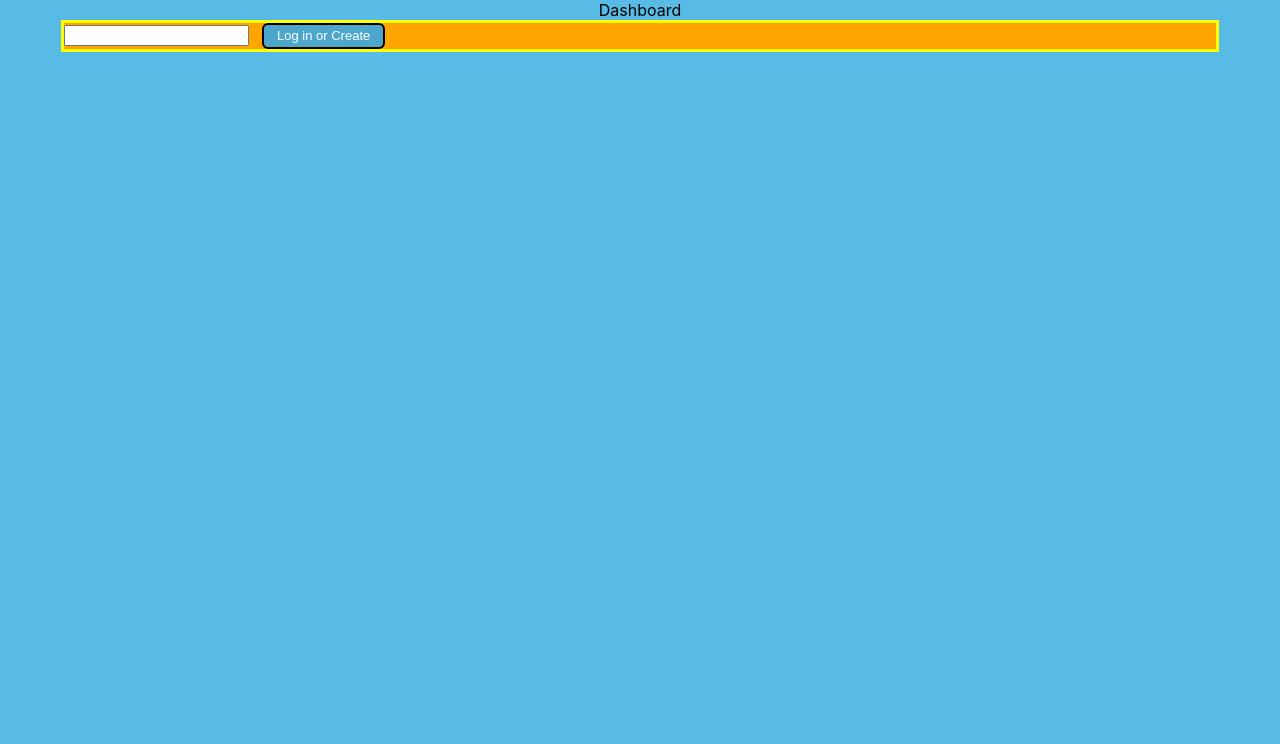
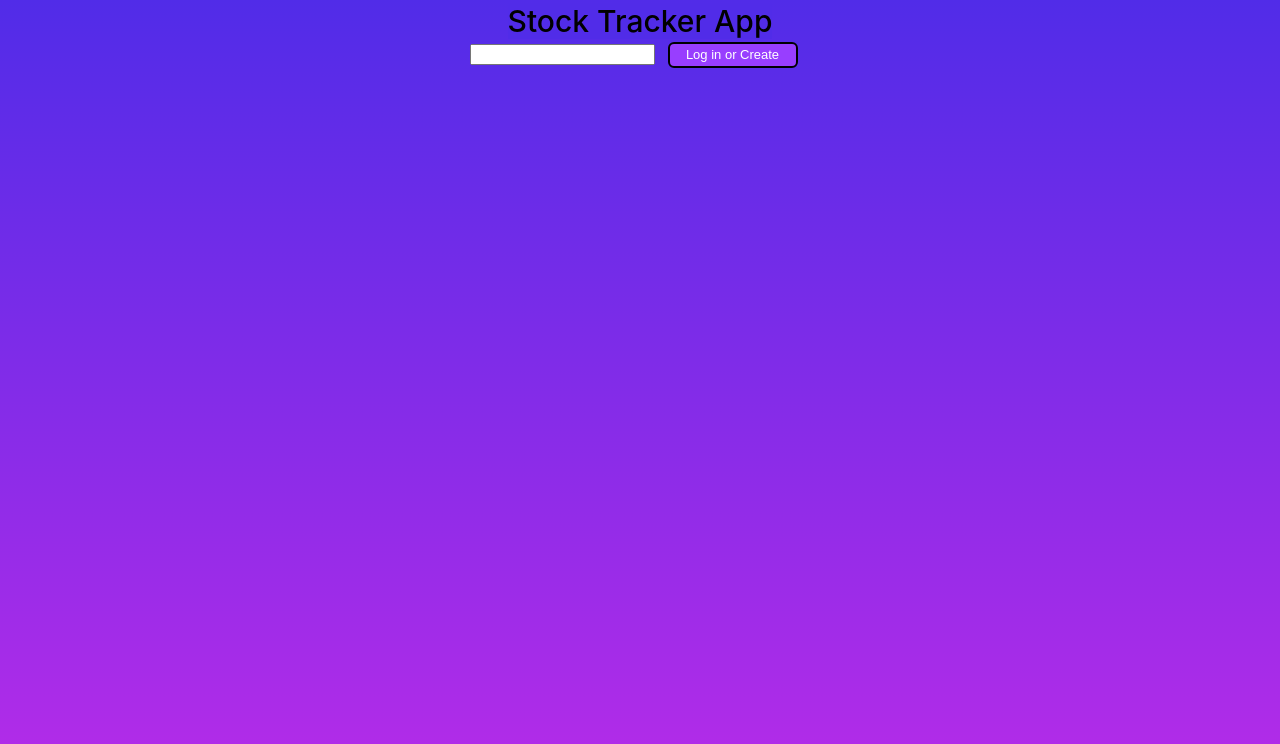
Before and after one commit to SladeInSeat/GA-Project3-StockTracker, a React (Create React App) app in the folder client/: page / in a window 1280 px wide. Shown: the top 744 px of the page. Built offline with nearby package versions, Linux system fonts and the light colour scheme.

Commit message:
styling done

```diff
--- a/client/src/components/Dashboard.js
+++ b/client/src/components/Dashboard.js
@@ -4,7 +4,9 @@ import Login from './Login.js'
 import UserDisplay from "./userDisplay.js"
 import AccountDisplay from "./accountDisplay.js"
 import SearchDisplay from './searchDisplay.js'
-import {Background, Container, DisplayContainer} from './styledComponents/Containers.js'
+import AppTitle from './styledComponents/AppTitle.js'
+import { Background, Column, DisplayContainer,
+     UserAccContainer, SearchContainer  } from './styledComponents/Containers.js'
 
 class Dashboard extends Component {
     state = {
@@ -72,10 +74,11 @@ class Dashboard extends Component {
     render() {
         return (
             <Background>
-                Dashboard
-                <Container>
+                <AppTitle>Stock Tracker App</AppTitle>
                     {this.state.user.userName ?
-                        <Container>
+                        <Column>
+                            <UserAccContainer>
+                                <DisplayContainer>
                                     <UserDisplay
                                         user={this.state.user}
                                         handleUserLogout={this.handleUserLogout}
@@ -84,22 +87,29 @@ class Dashboard extends Component {
                                         handleUserNameChange={this.handleUserNameChange}
                                         handleUserNameUpdate={this.handleUserNameUpdate}
                                     />
+                                </DisplayContainer>
+                                <DisplayContainer>
                                     <AccountDisplay
                                         userId={this.state.user._id}
                                         handleActiveAccount={this.handleActiveAccount}
                                     />
+                                </DisplayContainer>
+                            </UserAccContainer>
+                            <SearchContainer>
+                                <DisplayContainer>
                                     <SearchDisplay
                                         userId={this.state.user._id}
                                         activeAccount={this.state.activeAccount}
                                     />
-                        </Container>
+                                </DisplayContainer>
+                            </SearchContainer>
+                        </Column>
                         :
                         <Login
                             logInQeury={this.logInQeury}
                             handleLogInChange={this.handleLogInChange}
                             handleLoginQuery={this.handleLoginQuery}
                         />}
-                </Container>
             </Background>
         )
     }
--- a/client/src/components/accountDisplay.js
+++ b/client/src/components/accountDisplay.js
@@ -116,19 +116,20 @@ class accountDisplay extends Component {
     render() {
         return (
             <div>
-                <DisplayTitle>Account Display</DisplayTitle>
+                <DisplayTitle>Account: {this.state.account.accountName}</DisplayTitle>
                 {this.props.userId ?
                     <div>
-                        Account Name: {this.state.account.accountName}<br></br>
+                        <br></br>
                         <input
                             type="text"
                             value={this.state.newAccountName}
                             onChange={this.handleAccountNameChange}
                         />
-                        <Button onClick={this.handleAccountNameUpdate}>Edit Account Name</Button>
-                        <Button onClick={this.handleAccountCreate}>Create New Account</Button>
+                        <Button onClick={this.handleAccountNameUpdate}>Edit Account</Button>
                         <br></br>
-                        <Button onClick={this.handleAccountDelete}>Delete this Account</Button>
+                        <Button onClick={this.handleAccountCreate}>Create Account</Button>
+                        <br></br>
+                        <Button onClick={this.handleAccountDelete}>Delete Account</Button>
                     </div>
                     :
                     <div>
--- a/client/src/components/searchDisplay.js
+++ b/client/src/components/searchDisplay.js
@@ -3,6 +3,8 @@ import SearchResults from './searchResults.js'
 import SearchForm from './searchForm.js'
 import DisplayTitle from './styledComponents/DisplayTitle.js'
 
+
+//  search results #512CE8
 class SearchDisplay extends Component {
     state = {
         accountId: "",
--- /dev/null
+++ b/client/src/components/styledComponents/AppTitle.js
@@ -0,0 +1,13 @@
+import styled from 'styled-components'
+
+export const AppTitle=styled.div`
+    display: flex;
+    flex-direction: row;
+    margin: 3px;
+    background: #512CE8;
+    font-size: 30px;
+    color: black;
+    font-weight: 500;
+`;
+
+export default AppTitle;
--- a/client/src/components/styledComponents/Button.js
+++ b/client/src/components/styledComponents/Button.js
@@ -1,7 +1,7 @@
 import styled from 'styled-components'
 
 export const Button = styled.button`
-  background: #4DA6CC;
+  background: #983EFF ;
   font-size: 13px;
   border-radius: 6px;
   color: white;
@@ -9,6 +9,7 @@ export const Button = styled.button`
   margin: 0 1em;
   padding: 0.25em 1em;
   transition: .25s all ease-out;
+  width: 10em;
 
   &:hover {
     background-color: #183440;
--- a/client/src/components/styledComponents/Containers.js
+++ b/client/src/components/styledComponents/Containers.js
@@ -8,36 +8,64 @@ export const Background = styled.div`
     align-content: flex-start;
     background: #57BBE6;
     background-size: cover;
+    background-image: linear-gradient(180deg, #512CE8 0%, #B72CE8   100%);
     min-width: 100vw;
     min-height: 100vh;
     z-index: -999;
 `;
 
-export const Container = styled.div`
+export const Column = styled.div`
     display: flex;
     flex-direction: column;
-    background: orange;
+    background: opacity(0.1);
     justify-content: flex-start;
-    align-items: flex-start;
-    border: solid yellow 3px;
+    align-items: center;
     height: 90vh;
     width: 90vw;
     flex-basis: 0;
+    flex-grow: 1;
 `;
+
+export const UserAccContainer = styled.div`
+    display: flex;
+    flex-direction: row;
+    background: opacity(0.1);
+    justify-content: center;
+    align-items: stretch;
+    height: 40vh;
+    width: 85vw;
+    flex-basis: 0;
+    flex-grow: 1;
+    padding: 5px;
+`;
+
 export const DisplayContainer = styled.div`
     display: flex;
-    flex-direction: column;
-    background: green;
-    justify-content: flex-start;
+    flex-direction: row;
+    background: opacity(0.1);
+    justify-content: space-around;
     align-items: flex-start;
-    border: solid black 3px;
-    padding-top: 5px;
+    padding: 5px;
+    width: 40vw;
+    flex-grow: 1;
+`;
+
+export const SearchContainer = styled.div`
+    display: flex;
+    flex-direction: row;
+    background: opacity(0.1);
+    justify-content: center;
+    align-items: flex-start;
+    padding: 5px;
     width: 80vw;
+    flex-grow: 3;
 `;
 
 
 export default {
     Background,
-    Container,
-    DisplayContainer
+    Column,
+    DisplayContainer,
+    SearchContainer,
+    UserAccContainer
 }
--- a/client/src/components/styledComponents/DisplayTitle.js
+++ b/client/src/components/styledComponents/DisplayTitle.js
@@ -1,10 +1,13 @@
 import styled from 'styled-components'
 
 export const DisplayTitle = styled.div`
+    display: flex;
     margin: 3px;
-    background: #306880;
+    background: opacity(0.1);
     font-size: 18px;
-    color: white;
+    color: black;
+    width: 15vw;
+    justify-content: center;
 `;
 
 export default DisplayTitle;
--- a/client/src/components/userDisplay.js
+++ b/client/src/components/userDisplay.js
@@ -10,11 +10,8 @@ class userDisplay extends Component{
         let handleUserDelete = this.props.handleUserDelete
         return(
             <div>
-                <DisplayTitle>userDisplay</DisplayTitle>
-                User: {newUserProps.userName}
-                <br></br>
-                <Button onClick={handleUserLogout}>Log Out</Button>
-                <Button onClick={handleUserDelete}>Delete this user</Button>
+            <DisplayTitle>User: {newUserProps.userName}</DisplayTitle>
+                <div>
                     <br></br>
                     <input
                         type="text"
@@ -22,6 +19,11 @@ class userDisplay extends Component{
                         onChange={this.props.handleUserNameChange}
                     />
                     <Button onClick={this.props.handleUserNameUpdate}>Edit User Name</Button>
+                    <br></br>
+                    <Button onClick={handleUserLogout}>Log Out</Button>
+                    <br></br>
+                    <Button onClick={handleUserDelete}>Delete this user</Button>
+                </div>
             </div>
         )
     }
```
Lines whose indentation alone changed are shown as unchanged.
